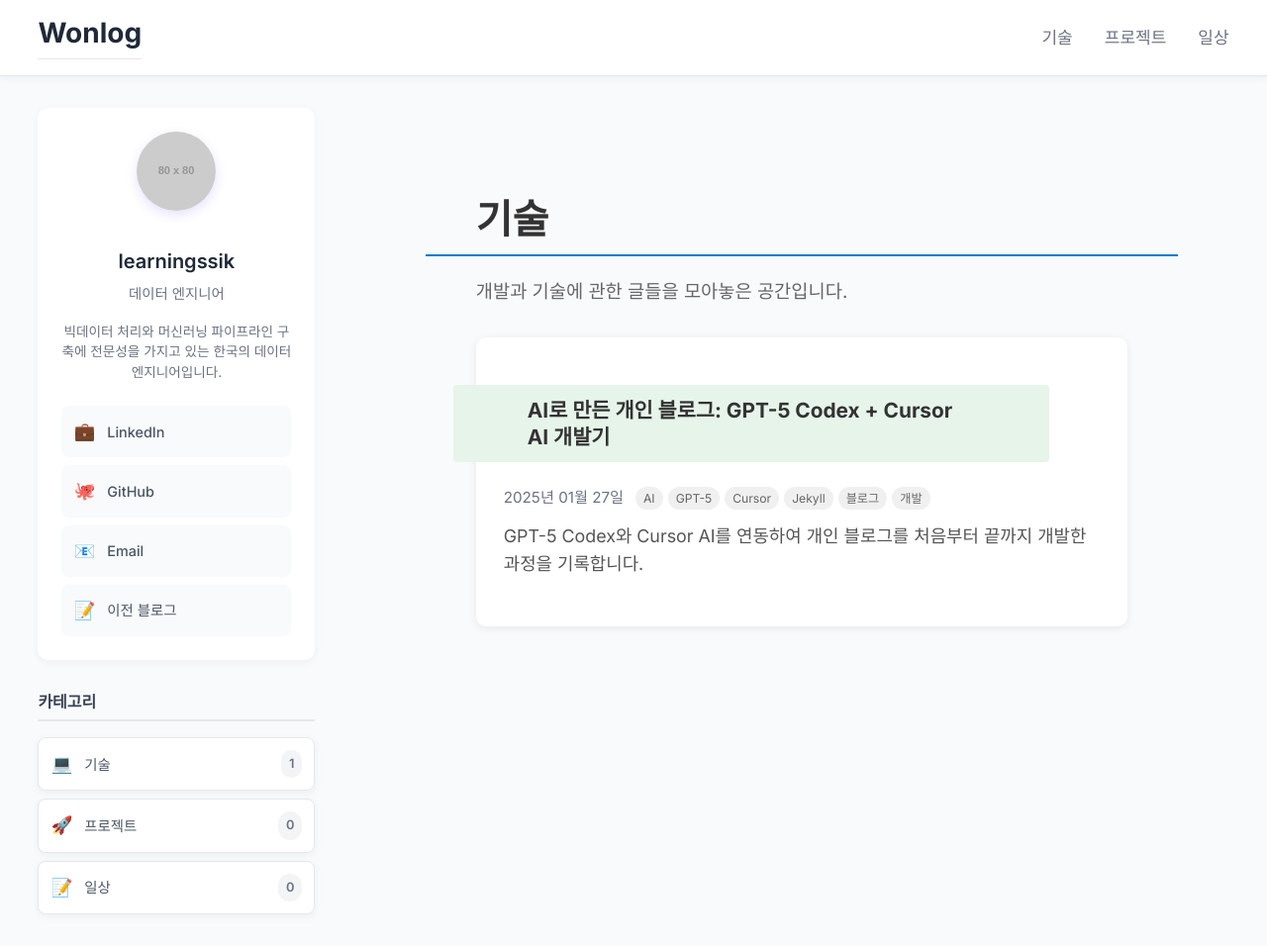
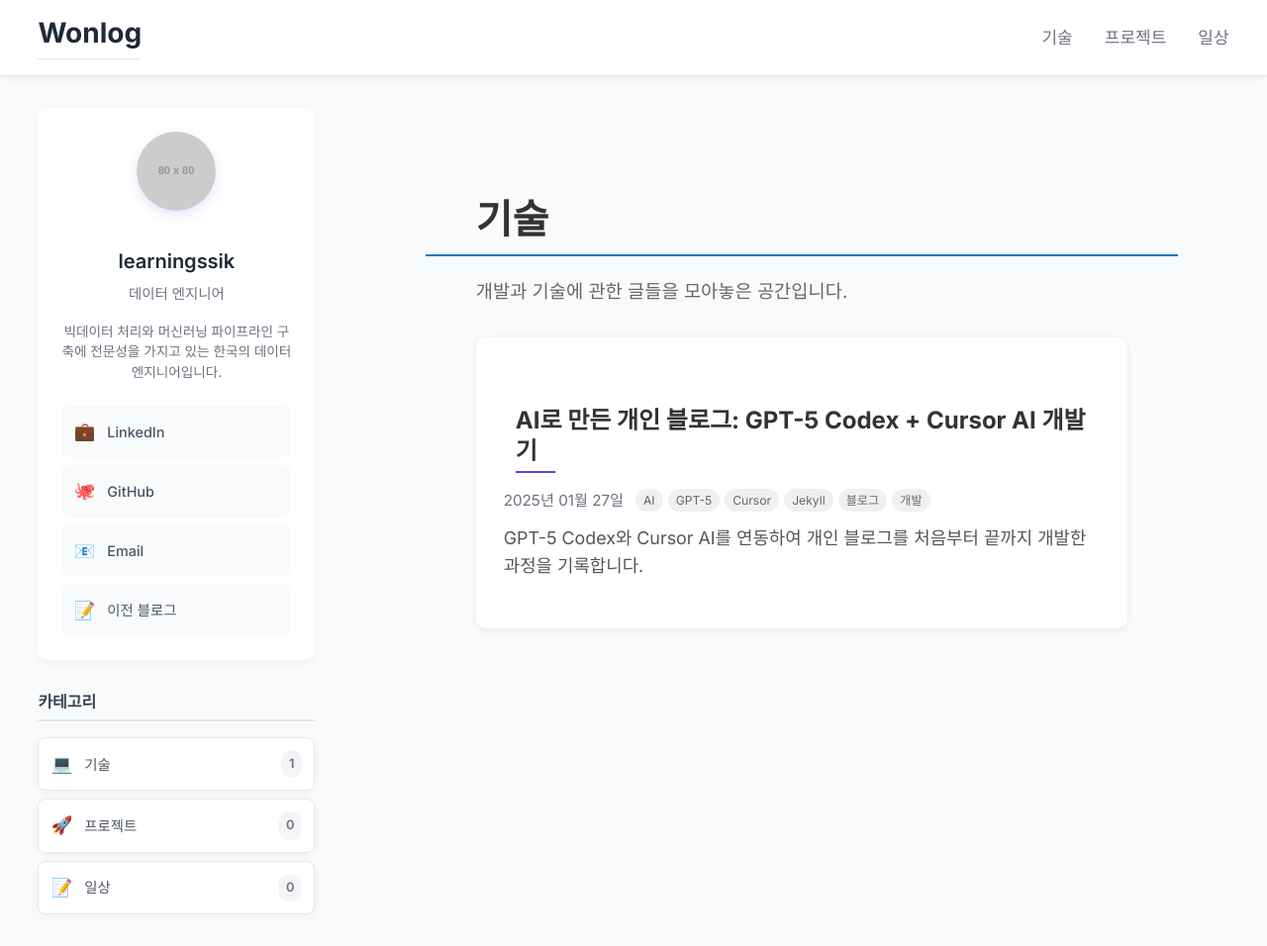
Before and after one commit to learningssik/learningssik.github.io, a Jekyll site: the page built from tech.md, in a window 1280 px wide and 956 px high. Shown: the whole window at 99% size. Built offline with Jekyll 4.4.1, drawn with Linux system fonts in a browser that asks for light colours.

Commit message:
fix: 페이지 레이아웃 복구
- 일반 H2 제목 스타일을 원래대로 복구 (밑줄과 패딩 복원)
- H2.post-title 선택자를 .post-content h2.post-title로 더 구체적으로 변경
- 일반 H2와 H2.post-title 스타일 분리로 레이아웃 충돌 해결
- 페이지 깨짐 현상 수정

```diff
--- a/assets/css/main.css
+++ b/assets/css/main.css
@@ -56,12 +56,12 @@
 
 h2 {
     font-size: 1.25em;
-    border-bottom: none;
-    padding-bottom: 0;
+    border-bottom: 1px solid #e5e7eb;
+    padding-bottom: 0.3em;
 }
 
-/* H2.post-title specific styling */
-h2.post-title {
+/* H2.post-title specific styling - only for post titles */
+.post-content h2.post-title {
     display: block;
     width: 100%;
     font-size: 1.3rem;
@@ -77,7 +77,7 @@
     padding-right: calc(var(--content-padding) + 24px);
 }
 
-h2.post-title::after {
+.post-content h2.post-title::after {
     display: none !important;
     content: none !important;
 }
```
